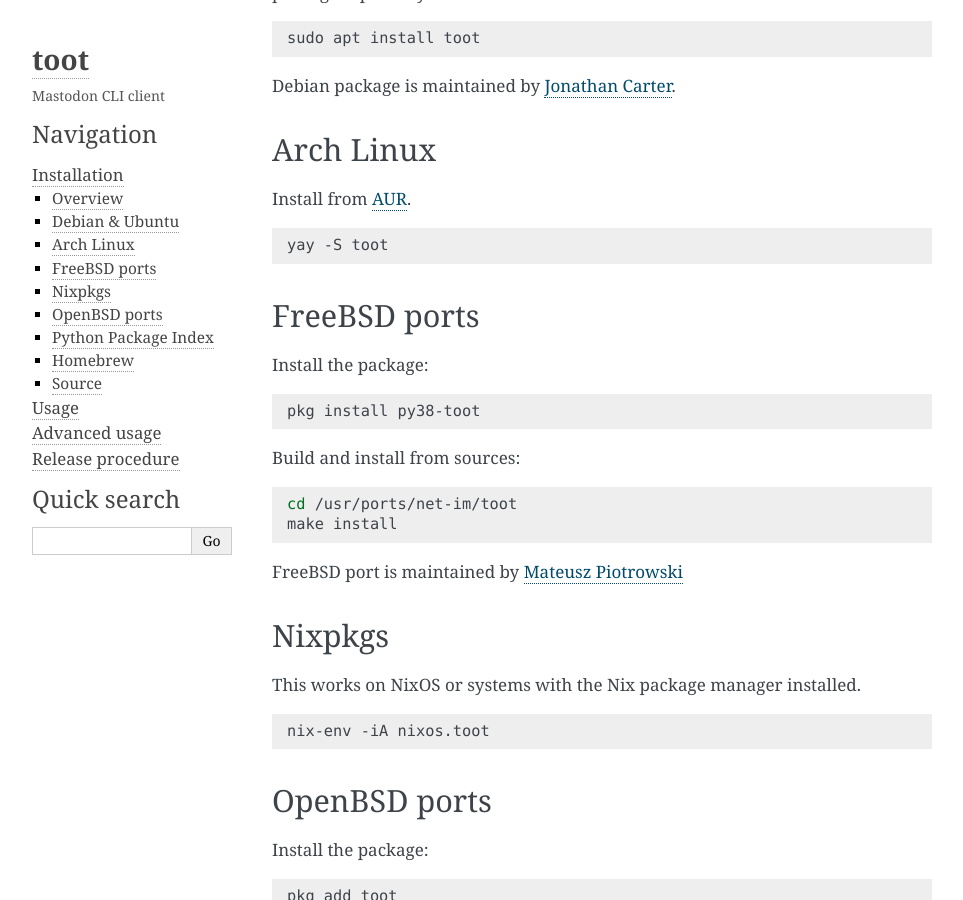
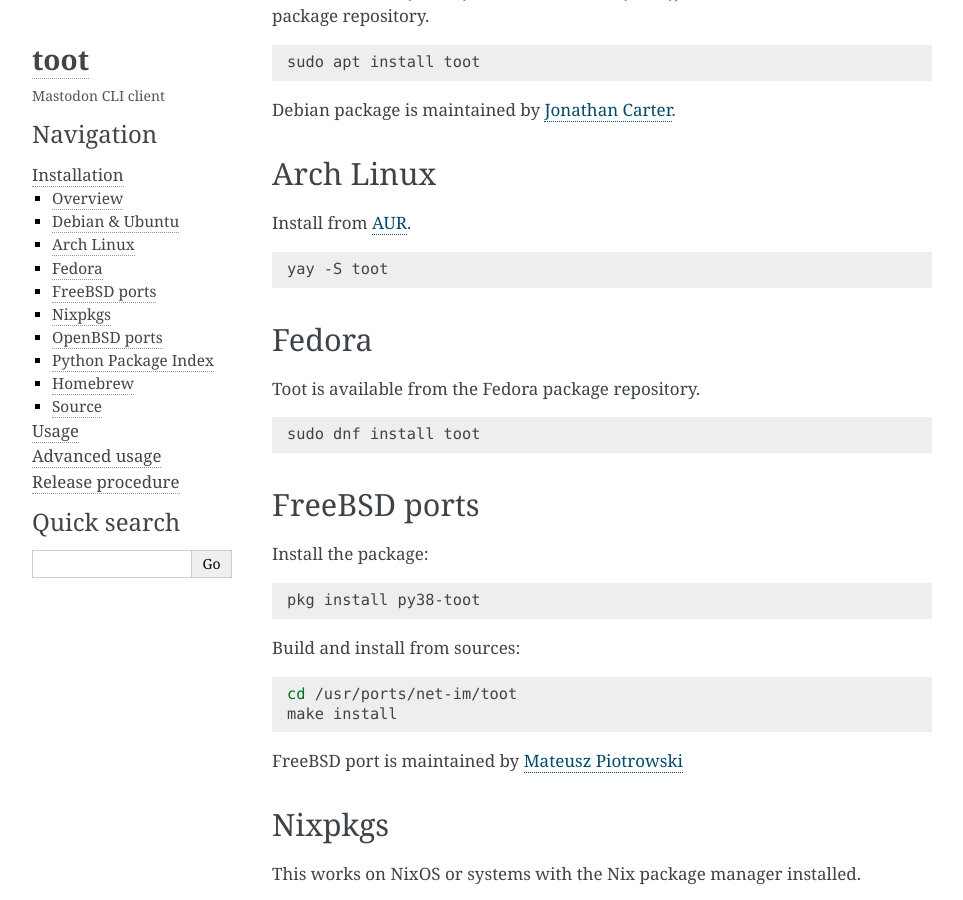
Before and after one commit to ihabunek/toot, a Sphinx documentation site: the page built from docs/install.rst, in a window 1280 px wide and 900 px high, scrolled down 894 px. Shown: the whole window, without its empty margins (148-1111 px from the left). Built offline with Sphinx 7.4.7, drawn with Linux system fonts in a browser that asks for light colours.

Commit message:
Added install instructions for fedora linux.
Installation of toot on fedora is simple and obvious but should be still mentioned in the docs for people starting with fedora.

```diff
--- a/docs/install.rst
+++ b/docs/install.rst
@@ -47,6 +47,17 @@ Install from `AUR <https://aur.archlinux.org/packages/toot/>`_.
 .. code-block:: bash
 
     yay -S toot
+
+
+Fedora
+-------------
+
+Toot is available from the Fedora package repository.
+
+.. code-block:: bash
+
+    sudo dnf install toot
+
 
 FreeBSD ports
 -------------
```
